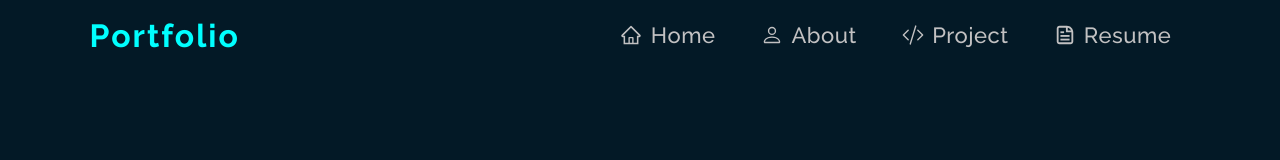
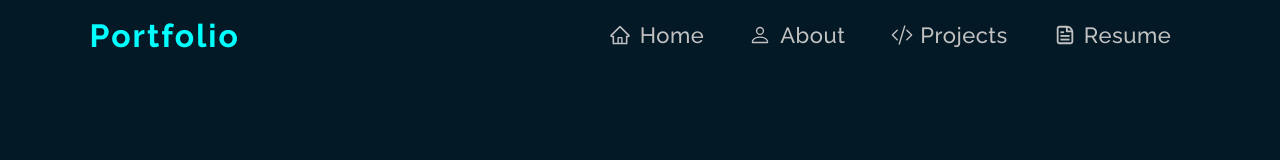
Before and after one commit to Siddiqui0013/portfolio-react, a React (Create React App) app: page / in a window 1280 px wide. Shown: the top 160 px of the page. Built offline with nearby package versions, Linux system fonts and the light colour scheme.

Commit message:
Update Navbar.js

```diff
--- a/src/Components/Navbar.js
+++ b/src/Components/Navbar.js
@@ -40,7 +40,7 @@
             <ul className={classNames('NavbarLinks', { showNavbar: menuOpen })}>
                 <li onClick={closeMenu}><Link to="/"><AiOutlineHome /> Home</Link></li>
                 <li onClick={closeMenu}><Link to="/About"><BsPerson /> About</Link></li>
-                <li onClick={closeMenu}><Link to="/Project"><BsCodeSlash /> Project</Link></li>
+                <li onClick={closeMenu}><Link to="/Project"><BsCodeSlash /> Projects</Link></li>
                 <li onClick={closeMenu}>
                     <a href={pdf} download="Muhammad Asif"><CgFileDocument /> Resume</a>
                 </li>
```
